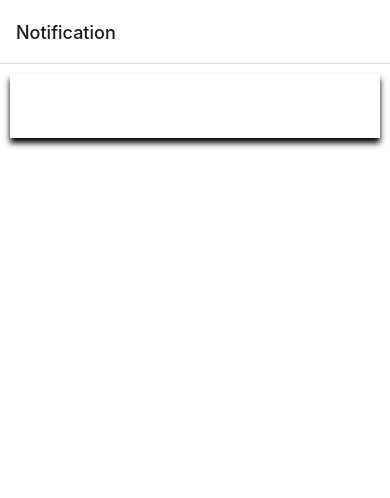
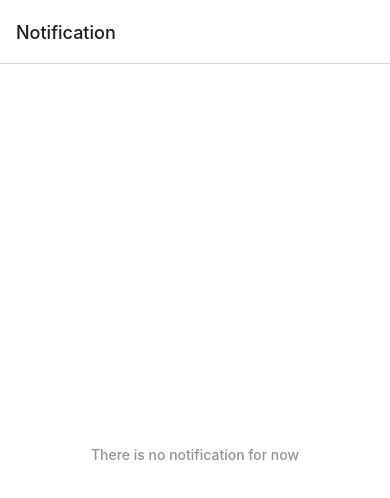
Before and after one commit to MoeInL/TrackThemBucks, a React Native app: screen /Notification in a window 390 px wide. Shown: the top 498 px of the page. Built offline with nearby package versions, Linux system fonts and the light colour scheme; no server answers.

Commit message:
Fixed bugs when runnning app on ios

```diff
--- a/Components/CoreComponents/NotificationDetails.jsx
+++ b/Components/CoreComponents/NotificationDetails.jsx
@@ -20,8 +20,7 @@ const styles = StyleSheet.create({
         flexDirection: "row",
         justifyContent: "space-between",
         alignItems: "center",
-        height: 64,
-        paddingVertical: 4,
+        paddingVertical: 10,
         paddingHorizontal: 16,
         elevation: 1,
     },
@@ -30,12 +29,13 @@ const styles = StyleSheet.create({
         backgroundColor: 'white',
         shadowOpacity: 5,
         shadowColor: 'black',
-        shadowOffset: {width: 0, height: 5},
+        shadowOffset: {width: 0, height: 0},
 		shadowRadius: 6,
     },
 
     txtContainer: {
-        width: "80%",
+        width: "85%",
+        gap: 7,
     },
 
     titleStyle: {
--- a/Screens/Core/AddIncome.jsx
+++ b/Screens/Core/AddIncome.jsx
@@ -1,4 +1,4 @@
-import {View, Text, TextInput, StyleSheet} from "react-native";
+import {View, Text, TextInput, StyleSheet, TouchableWithoutFeedback, KeyboardAvoidingView, Keyboard} from "react-native";
 import { useState } from "react";
 import { useDispatch, useSelector } from "react-redux";
 
@@ -43,6 +43,13 @@ export default function AddIncome({navigation}){
     }
 
     return(
+        <KeyboardAvoidingView  behavior={Platform.OS === 'ios' ? 'padding' : 'height'} style = {{flex: 1}}>
+                <TouchableWithoutFeedback onPress={() =>
+                    {
+                        setIsFocused(false)
+                        Keyboard.dismiss()
+                    }}
+                >
                     <View style = {styles.screenContainer}>
                         <View style = {styles.textContainer}>
                             <Text style = {styles.titleTxt}>How much?</Text>
@@ -52,7 +59,7 @@ export default function AddIncome({navigation}){
                                 <TextInput
                                     style = {[styles.moneyTxt, {flex: 1}]}
                                     value = {income}
-                            keyboardType="numeric"
+                                    keyboardType="number-pad"
                                     onChangeText = {(text) => setIncome(text)}
                                     onFocus={() => {
                                         setIncome("")
@@ -68,10 +75,12 @@ export default function AddIncome({navigation}){
                             </View>
                         </View>
 
-            {!isfocused?<View style = {styles.bttnContainer}>
+                        {isfocused? null:<View style = {styles.bttnContainer}>
                             <CustomButton text = "Continue" onPress={handleContinue}/>
-            </View>: null}
+                        </View>}
                     </View>
+                </TouchableWithoutFeedback>
+        </KeyboardAvoidingView>
     )
 }
 
@@ -108,7 +117,7 @@ const styles = StyleSheet.create({
 
     bttnContainer: {
         padding: 16,
-        height: "13%",
-        backgroundColor: "white",
+        height: "15%",
+        backgroundColor: "#FCFCFC",
     },
 });
--- a/Screens/Core/AddTransaction.jsx
+++ b/Screens/Core/AddTransaction.jsx
@@ -1,4 +1,4 @@
-import { View, StyleSheet, Text, TextInput, Alert } from "react-native";
+import { View, StyleSheet, Text, TextInput, Alert, KeyboardAvoidingView, Platform, TouchableWithoutFeedback, Keyboard } from "react-native";
 import { useEffect, useState } from "react";
 import { useSelector, useDispatch } from "react-redux";
 
@@ -94,6 +94,8 @@ export default function AddTransaction({navigation}) {
     }
 
     return (
+        <KeyboardAvoidingView  behavior={Platform.OS === 'ios' ? 'padding' : 'height'} style = {{flex: 1}}>
+            <TouchableWithoutFeedback onPress={() => Keyboard.dismiss()}>
                 <View style = {styles.ScreenStyle}>
                     <View style = {styles.textContainer}>
                         <Text style = {styles.titleTxt}>How much?</Text>
@@ -154,13 +156,15 @@ export default function AddTransaction({navigation}) {
                         <CustomButton text = "Continue" onPress={confirmInput}/>
                     </View>
                 </View>
+            </TouchableWithoutFeedback>
+        </KeyboardAvoidingView>
     )
 }
 
 const styles = StyleSheet.create({
     ScreenStyle:{
         flex: 1,
-        gap: 20,
+        justifyContent: "space-between",
     },
 
     textContainer: {
--- a/Screens/Core/Home.jsx
+++ b/Screens/Core/Home.jsx
@@ -19,6 +19,7 @@ export default function Home({navigation}) {
     const dispatch = useDispatch()
     const [expenses, setExpenses] = useState(0)
     const [income, setIncome] = useState(0)
+    const [hasNotification, setHasNotification] = useState(false)
     const [isAuthenticating, setIsAuthenticating] = useState(false)
 
     const transactionListInRedux = useSelector(state => state.transactions)
@@ -33,6 +34,10 @@ export default function Home({navigation}) {
         async function fetchData() {
             const response = await pullFromBackend()
             const userIdFromDatabase = Object.keys(response)[0] // Eventually, we need to traverse Object.keys(response) and get the data of the key saved on the user device
+
+            if(response[userIdFromDatabase].userInformation.monthlyIncome === 0){
+                navigation.navigate("AddIncome")
+            }
 
             dispatch(pushUserInfoToRedux(response[userIdFromDatabase].userInformation))
             setIncome(Number(response[userIdFromDatabase].userInformation.monthlyIncome))
--- a/Screens/Core/Notification.jsx
+++ b/Screens/Core/Notification.jsx
@@ -6,7 +6,7 @@ import {pullFromBackend} from "../../Requests/https";
 import NotificationDetails from "../../Components/CoreComponents/NotificationDetails";
 
 export default function Notification(){
-    const [hasNotification, setNotification] = useState(true)
+    const [hasNotification, setNotification] = useState(false)
     const [tempObject, setTempObject] = useState({})
 
     useEffect(() => {
--- a/Screens/Setup/AddWallet.jsx
+++ b/Screens/Setup/AddWallet.jsx
@@ -12,6 +12,7 @@ export default function AddWallet({navigation}) {
     //Fix the balance length to a number
     //make the UI more interactive friendly
     //fix the , code for the balance
+    //In need of a keyboard safe area view
     const [name, setName] = useState("")
     const [accountType, setAccountType] = useState("")
     const [balance, setBalance] = useState("")
```
Lines whose indentation alone changed are shown as unchanged.
